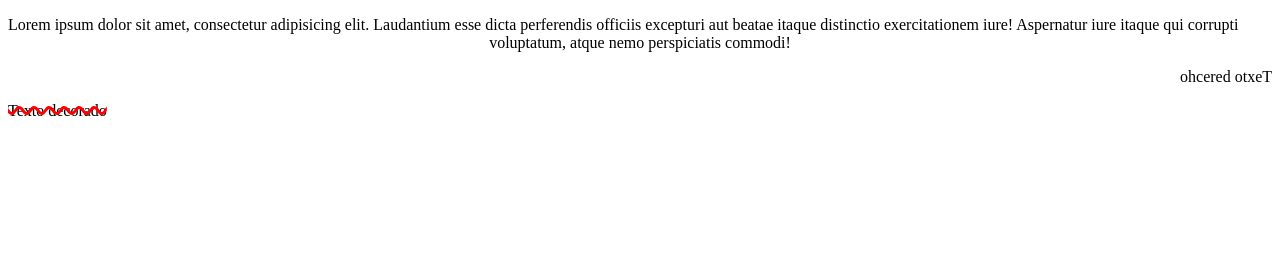
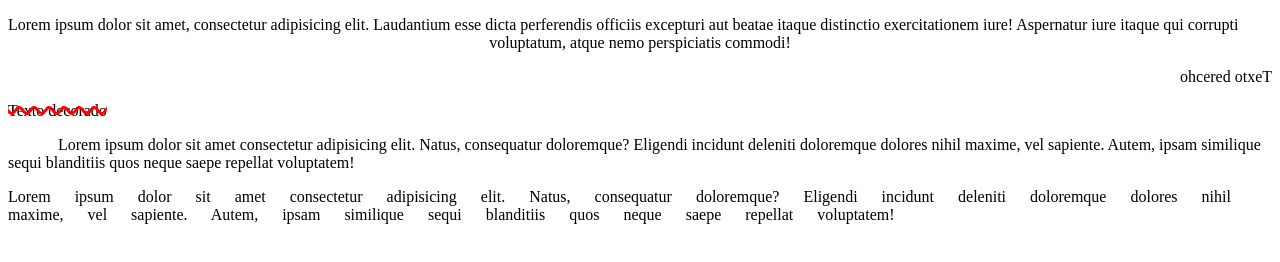
Before and after one commit to apuntesnavarrete/practica_css, a plain HTML site: page index.html in a window 1280 px wide. Drawn offline with Linux system fonts and the light colour scheme.

Commit message:
text-spacing

```diff
--- a/index.css
+++ b/index.css
@@ -21,3 +21,12 @@
     text-decoration-thickness: 3px;
 
 }
+
+.text-indent{
+    text-indent: 50px;
+
+}
+.word-spacing{
+    word-spacing: 20px;
+
+}
--- a/index.html
+++ b/index.html
@@ -11,6 +11,8 @@
     <p class="aling_last">Lorem ipsum dolor sit amet, consectetur adipisicing elit. Laudantium esse dicta perferendis officiis excepturi aut beatae itaque distinctio exercitationem iure! Aspernatur iure itaque qui corrupti voluptatum, atque nemo perspiciatis commodi!</p>
     <p class="direction">Texto derecho</p>
     <p class="text-decoration">Texto decorado</p>
+    <p class="text-indent">Lorem ipsum dolor sit amet consectetur adipisicing elit. Natus, consequatur doloremque? Eligendi incidunt deleniti doloremque dolores nihil maxime, vel sapiente. Autem, ipsam similique sequi blanditiis quos neque saepe repellat voluptatem!</p>
+    <p class="word-spacing">Lorem ipsum dolor sit amet consectetur adipisicing elit. Natus, consequatur doloremque? Eligendi incidunt deleniti doloremque dolores nihil maxime, vel sapiente. Autem, ipsam similique sequi blanditiis quos neque saepe repellat voluptatem!</p>
 
 </body>
 </html>
```
